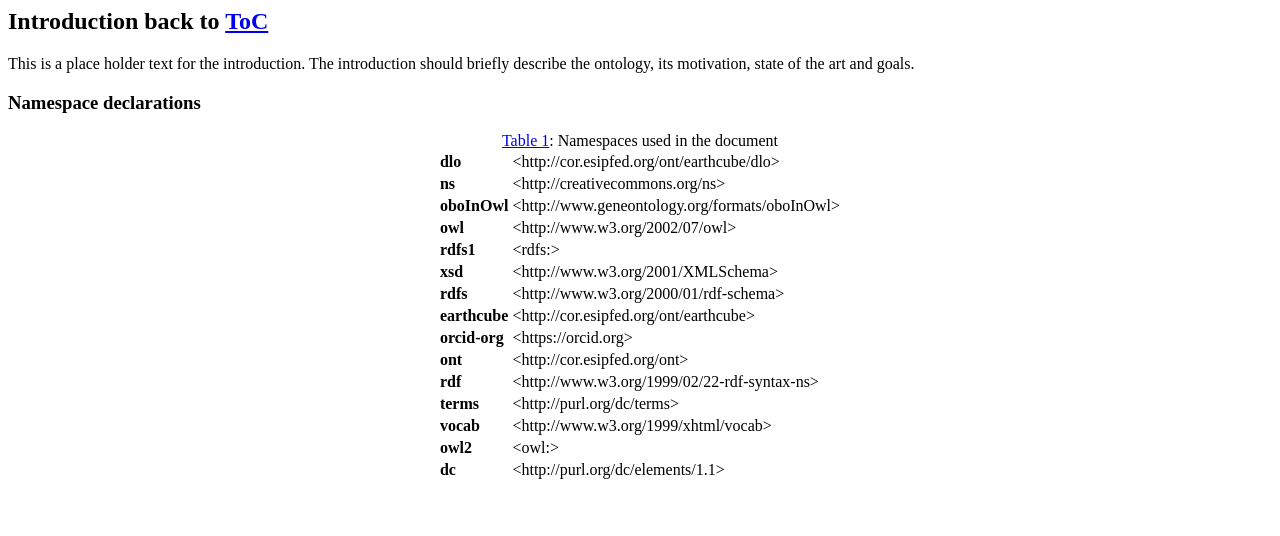
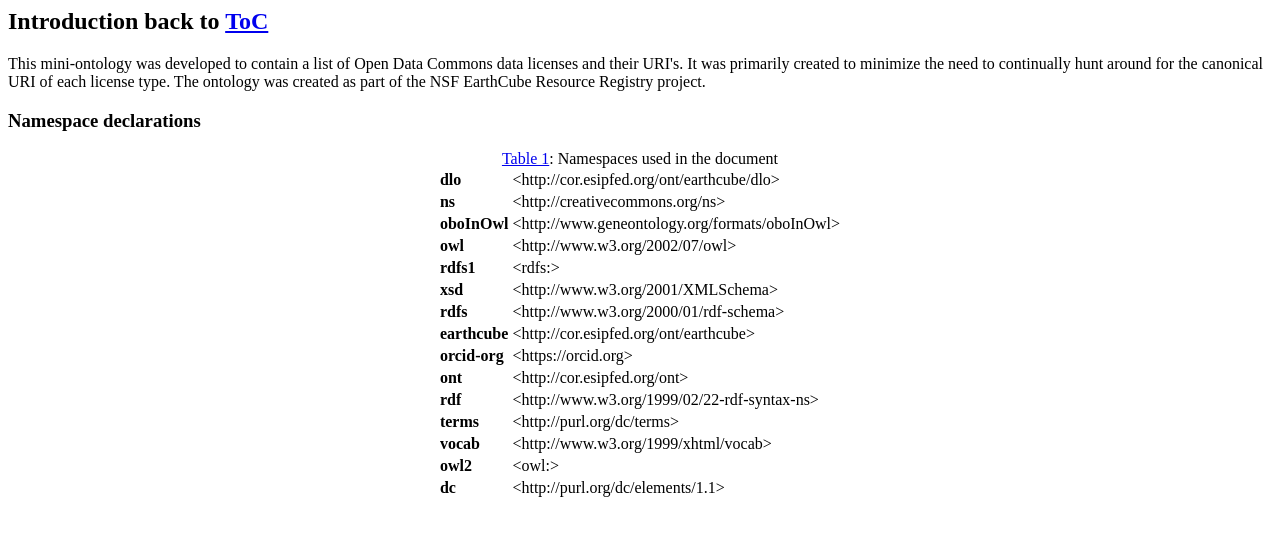
Before and after one commit to earthcubearchitecture-ecresourcereg/dlo, a plain HTML site: page docs/sections/introduction-en.html in a window 1280 px wide. Drawn offline with Linux system fonts and the light colour scheme.

Commit message:
Update introduction-en.html

```diff
--- a/docs/sections/introduction-en.html
+++ b/docs/sections/introduction-en.html
@@ -1,6 +1,6 @@
 <html><h2 id="intro" class="list">Introduction <span class="backlink"> back to <a href="#toc">ToC</a></span></h2>
 <span class="markdown">
-This is a place holder text for the introduction. The introduction should briefly describe the ontology, its motivation, state of the art and goals.</span>
+This mini-ontology was developed to contain a list of Open Data Commons data licenses and their URI's.  It was primarily created to minimize the need to continually hunt around for the canonical URI of each license type.  The ontology was created as part of the NSF EarthCube Resource Registry project.</span>
 <div id="namespacedeclarations">
 <h3 id="ns" class="list">Namespace declarations</h3>
 <div id="ns" align="center">
```
